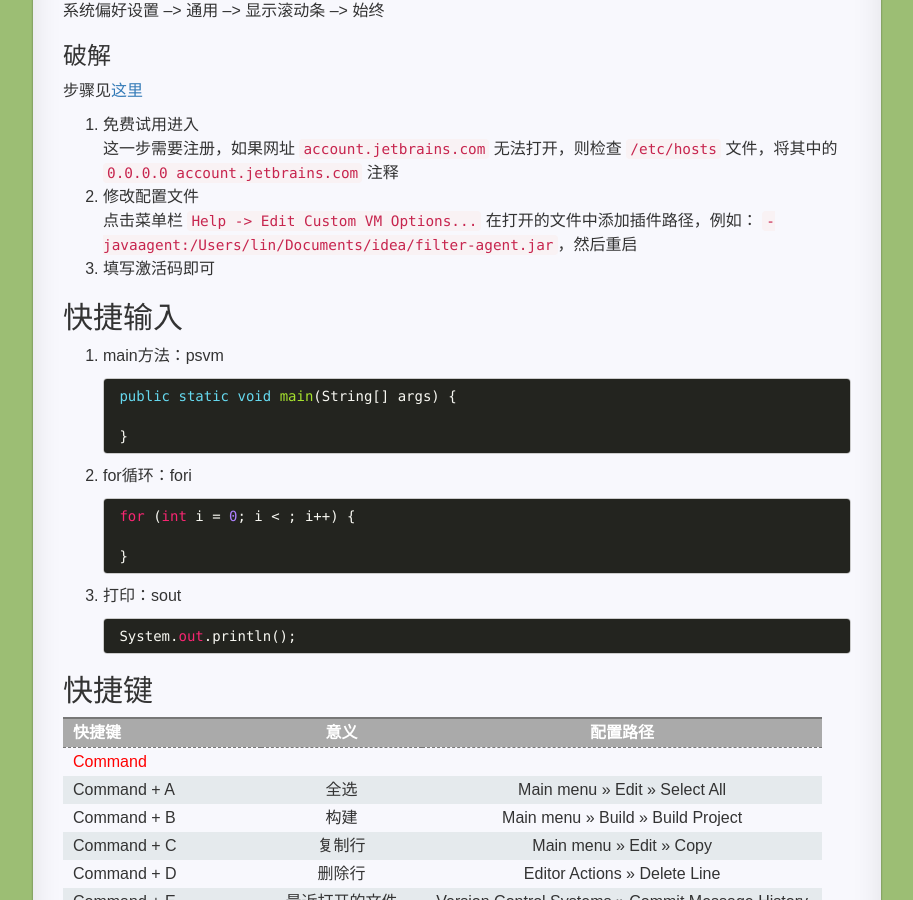
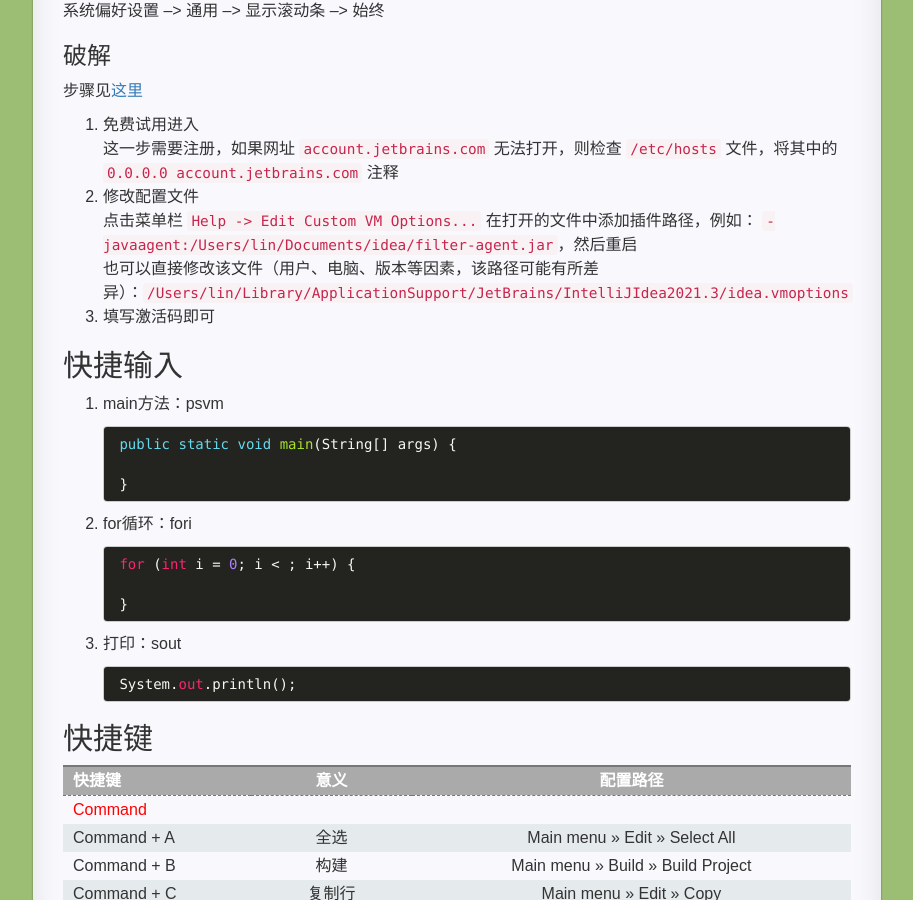
Before and after one commit to linyongchao/linyongchao.github.io, a Jekyll site: the page built from _posts/2017/2017-11-15-idea.md, in a window 1280 px wide and 900 px high, scrolled down 2800 px. Shown: the whole window, without its empty margins (37-950 px from the left). Built offline with Jekyll 4.4.1, drawn with Linux system fonts in a browser that asks for light colours; comment, search, counter and statistics services are not loaded; some of the changed text lies outside the part shown.

````diff
--- a/_posts/2017/2017-11-15-idea.md
+++ b/_posts/2017/2017-11-15-idea.md
@@ -76,6 +76,7 @@
 	这一步需要注册，如果网址 ```account.jetbrains.com``` 无法打开，则检查 ```/etc/hosts``` 文件，将其中的 ```0.0.0.0 account.jetbrains.com``` 注释
 2. 修改配置文件
 	点击菜单栏 ```Help ->  Edit Custom VM Options...``` 在打开的文件中添加插件路径，例如： ```-javaagent:/Users/lin/Documents/idea/filter-agent.jar```，然后重启
+	也可以直接修改该文件（用户、电脑、版本等因素，该路径可能有所差异）：```/Users/lin/Library/ApplicationSupport/JetBrains/IntelliJIdea2021.3/idea.vmoptions```
 3. 填写激活码即可
 
 ## 快捷输入
````
Also changed, not shown: other parts of _posts/2017/2017-11-15-idea.md (+1 -0 lines), _posts/2019/2019-12-19-snowflake.md (+2 -2 lines).
